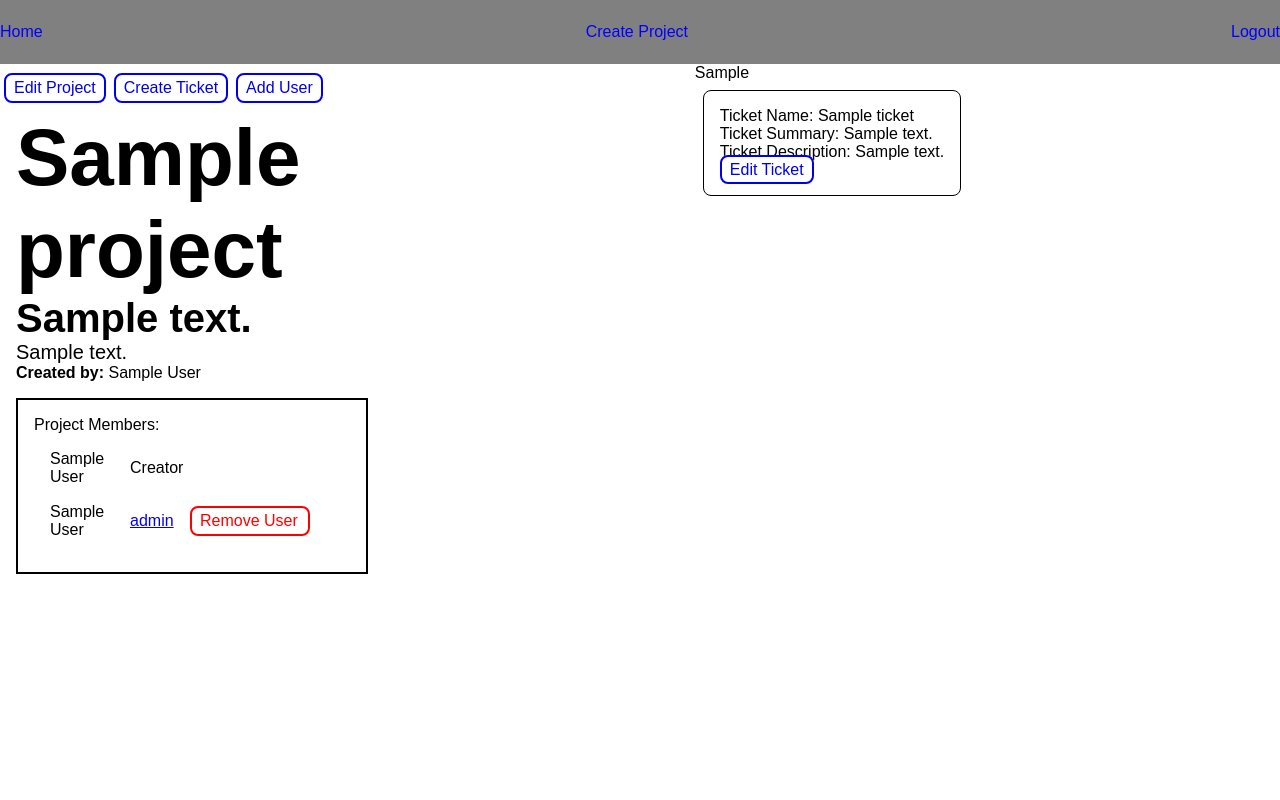
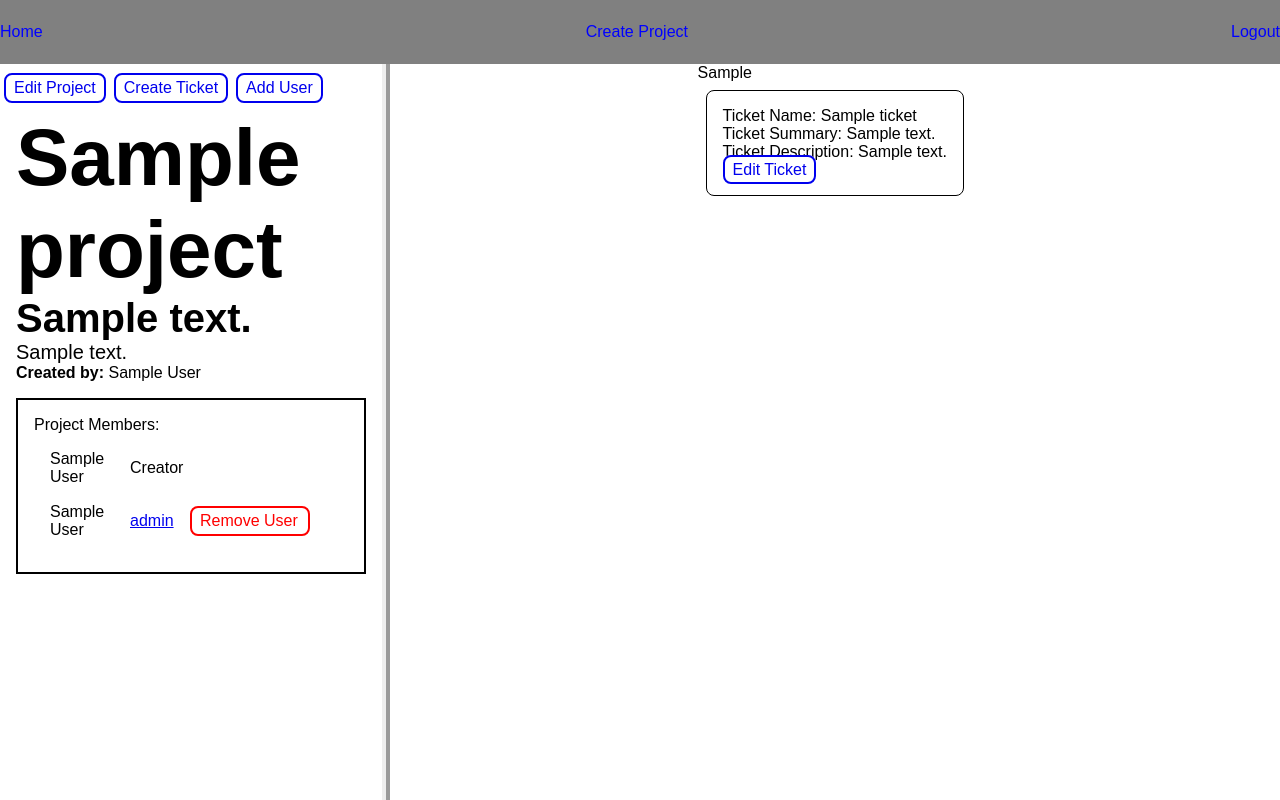
Before and after one commit to andrew-zabloudil/DevTick, a Flask app: page /project/1 in a window 1280 px wide. Run offline with Flask 2, Linux system fonts and the light colour scheme; a user stored in the database is signed in; tables that the repository leaves empty hold one stand-in row (values such as "Sample post"); some libraries are stand-ins or nearby versions.

Commit message:
Made panes separately scrollable

```diff
--- a/static/css/styles.css
+++ b/static/css/styles.css
@@ -12,7 +12,7 @@
 }
 
 body {
-  padding-top: 4rem;
+  overflow: hidden;
 }
 
 /* Flexbox Helper Classes */
@@ -40,7 +40,7 @@ body {
 #navbar {
   height: 4rem;
   width: 100%;
-  position: fixed;
+  position: static;
   display: flex;
   justify-content: space-between;
   align-items: center;
@@ -51,7 +51,6 @@ body {
 #sub-nav {
   height: 3rem;
   width: 100%;
-  position: sticky;
   display: flex;
   justify-content: left;
   align-items: center;
@@ -78,6 +77,10 @@ body {
 
 .project-pane {
   width: 30%;
+  border-right-style: ridge;
+  border-right-width: 0.5rem;
+  overflow: auto;
+  height: calc(100vh - 4rem);
 }
 
 .project {
@@ -113,6 +116,7 @@ body {
   border-style: solid;
   padding: 1rem;
   margin-top: 1rem;
+  margin-bottom: 3rem;
 }
 
 .user-list-items {
@@ -128,12 +132,24 @@ body {
 .ticket-pane {
   width: 70%;
   justify-content: space-evenly;
+  overflow-y: scroll;
+  flex-wrap: wrap;
+  height: calc(100vh - 4rem);
+}
+
+.ticket-pane::after {
+  content: "";
+  display: flex;
+  flex-basis: 100%;
+  height: 3rem;
+  width: 100%;
 }
 
 .bug,
 .planned-feature,
 .update {
   width: 33%;
+  height: auto;
 }
 
 .ticket {
```
